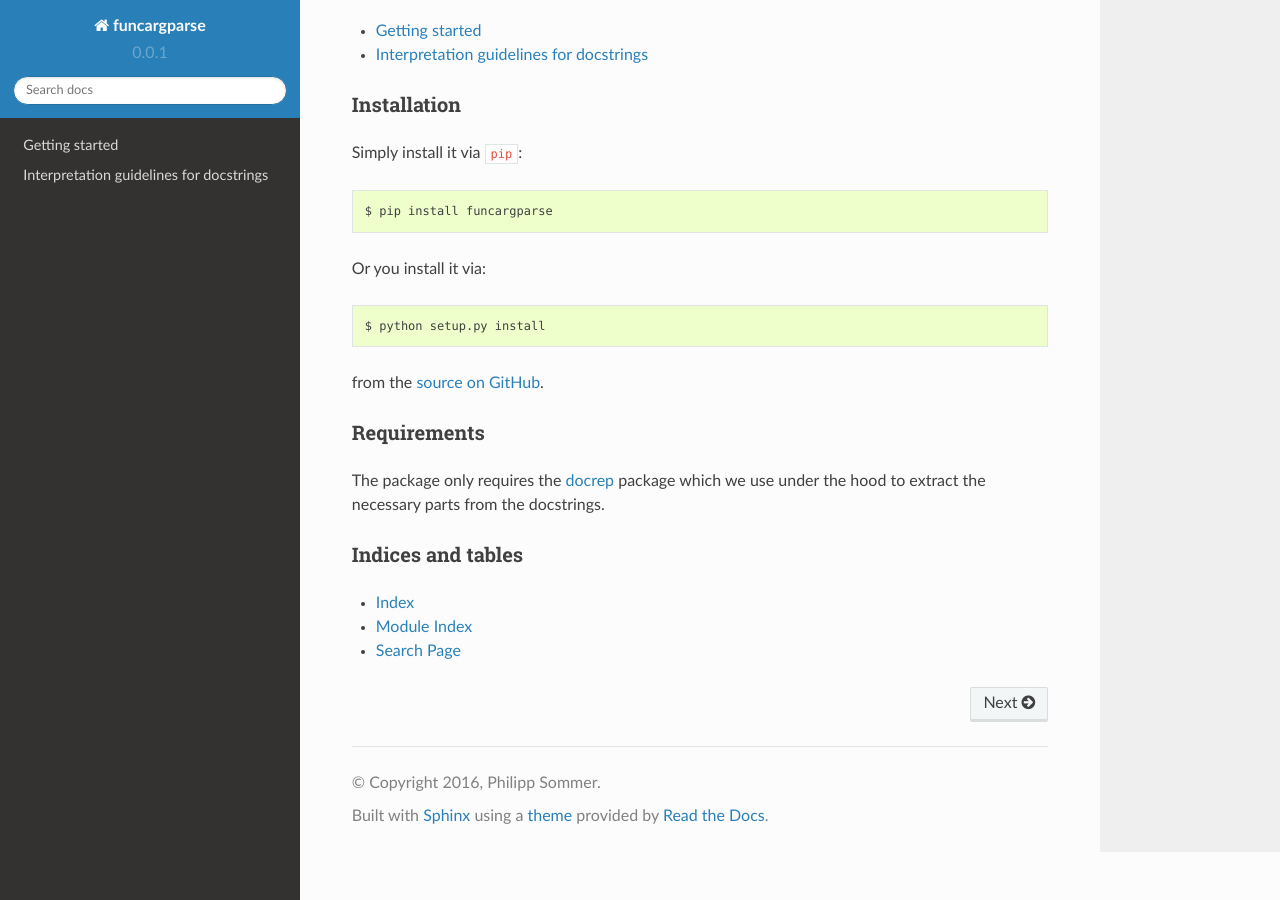
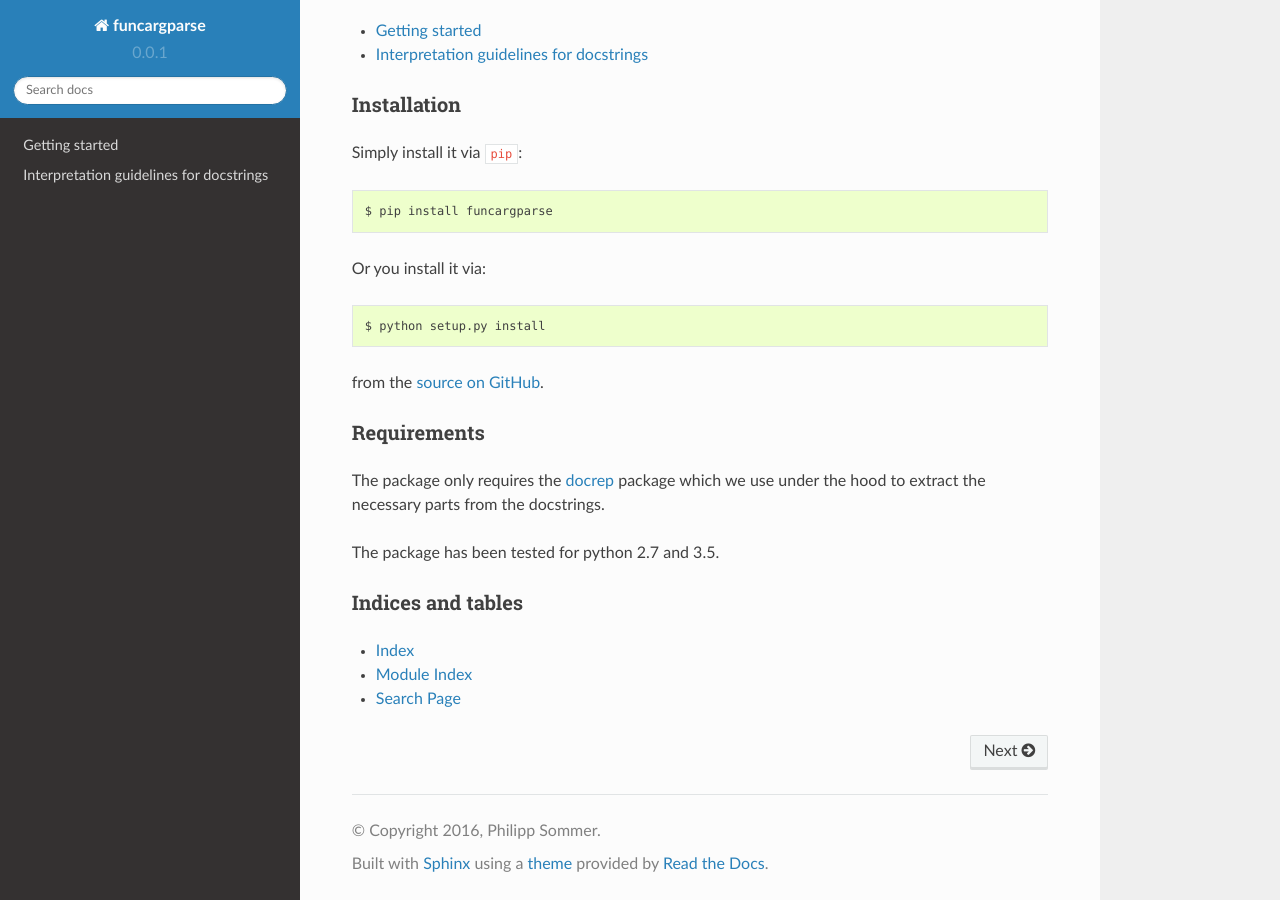
Before and after one commit to Chilipp/funcargparse, a Sphinx documentation site: the page built from docs/index.rst, in a window 1280 px wide and 900 px high, scrolled down 660 px. Built offline with Sphinx 7.4.7 and the Read the Docs theme 2.0.0, drawn with Linux system fonts in a browser that asks for light colours; pages that are not in the unit, such as notebooks, are missing from menus.

Commit message:
Removed official support for python3.4 because it somehow does not work on travis

```diff
--- a/README.rst
+++ b/README.rst
@@ -85,4 +85,6 @@ Requirements
 The package only requires the docrep_ package which we use under the hood to
 extract the necessary parts from the docstrings.
 
+The package has been tested for python 2.7 and 3.5.
+
 .. _docrep: http://docrep.readthedocs.io/en/latest/
--- a/docs/index.rst
+++ b/docs/index.rst
@@ -100,6 +100,8 @@ Requirements
 The package only requires the docrep_ package which we use under the hood to
 extract the necessary parts from the docstrings.
 
+The package has been tested for python 2.7 and 3.5.
+
 .. _docrep: http://docrep.readthedocs.io/en/latest/
 
 
--- a/setup.py
+++ b/setup.py
@@ -23,9 +23,6 @@ setup(name='funcargparse',
         'Programming Language :: Python :: 2',
         'Programming Language :: Python :: 2.7',
         'Programming Language :: Python :: 3',
-        'Programming Language :: Python :: 3.2',
-        'Programming Language :: Python :: 3.3',
-        'Programming Language :: Python :: 3.4',
         'Programming Language :: Python :: 3.5',
         'Operating System :: OS Independent',
       ],
```
Also changed, not shown: .travis.yml.
